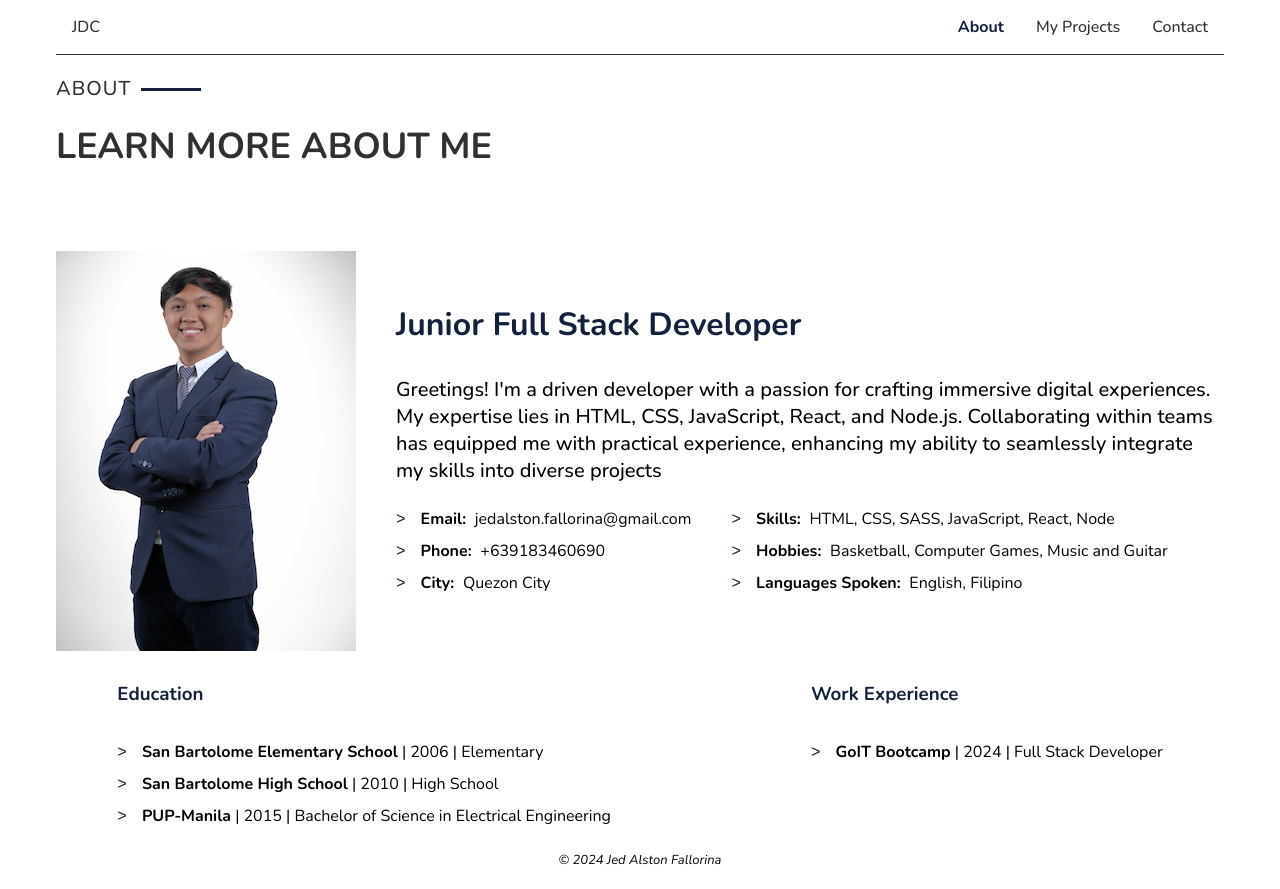
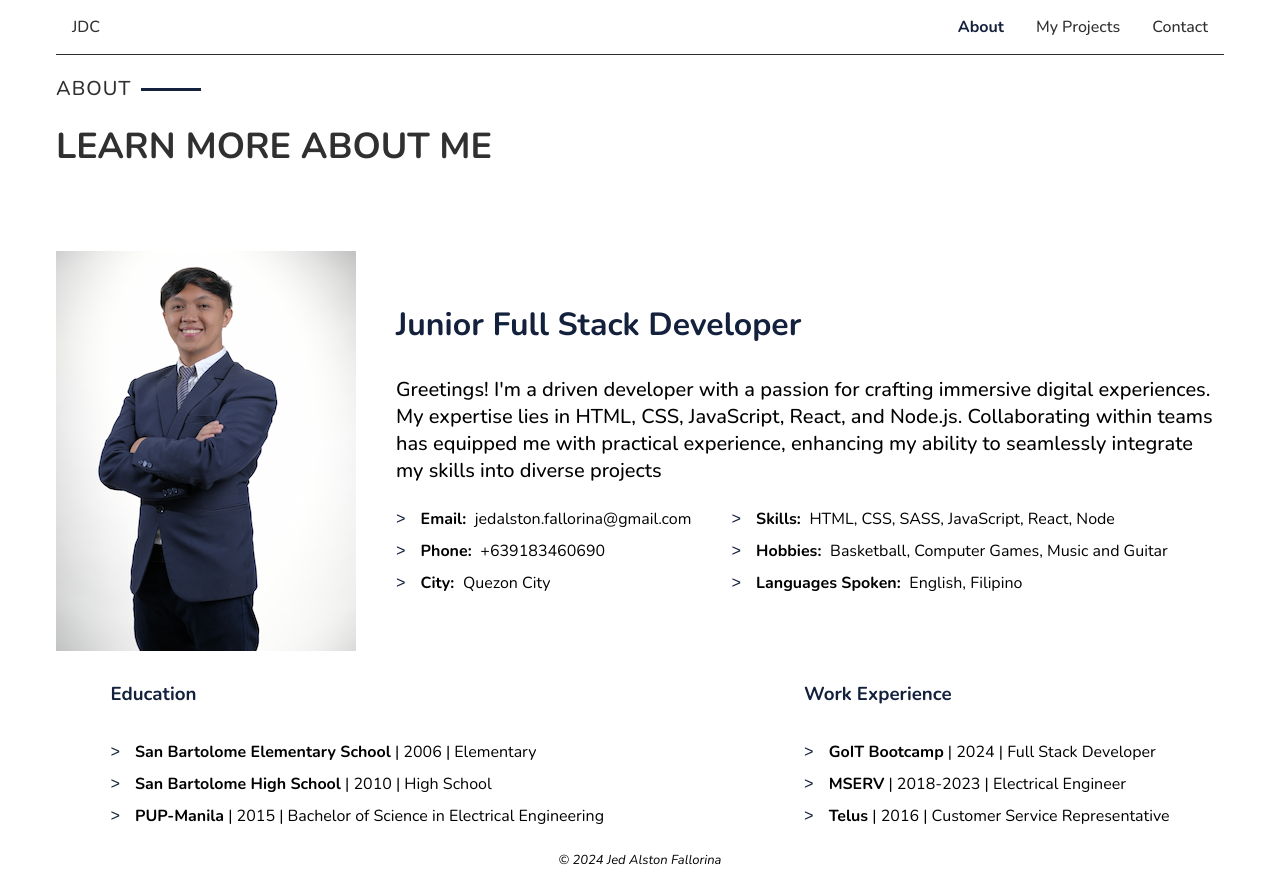
Before and after one commit to StealthM0de/JedFallorina-Portfolio, a React (Vite) app: page /about in a window 1280 px wide. Built offline with nearby package versions, Linux system fonts and the light colour scheme.

Commit message:
about update

```diff
--- a/src/data/about.js
+++ b/src/data/about.js
@@ -67,4 +67,16 @@ export const aboutList4 = [
     year: '2024',
     position: 'Full Stack Developer',
   },
+  {
+    id: 1,
+    company: 'MSERV',
+    year: '2018-2023',
+    position: 'Electrical Engineer',
+  },
+  {
+    id: 1,
+    company: 'Telus',
+    year: '2016',
+    position: 'Customer Service Representative',
+  },
 ];
```
